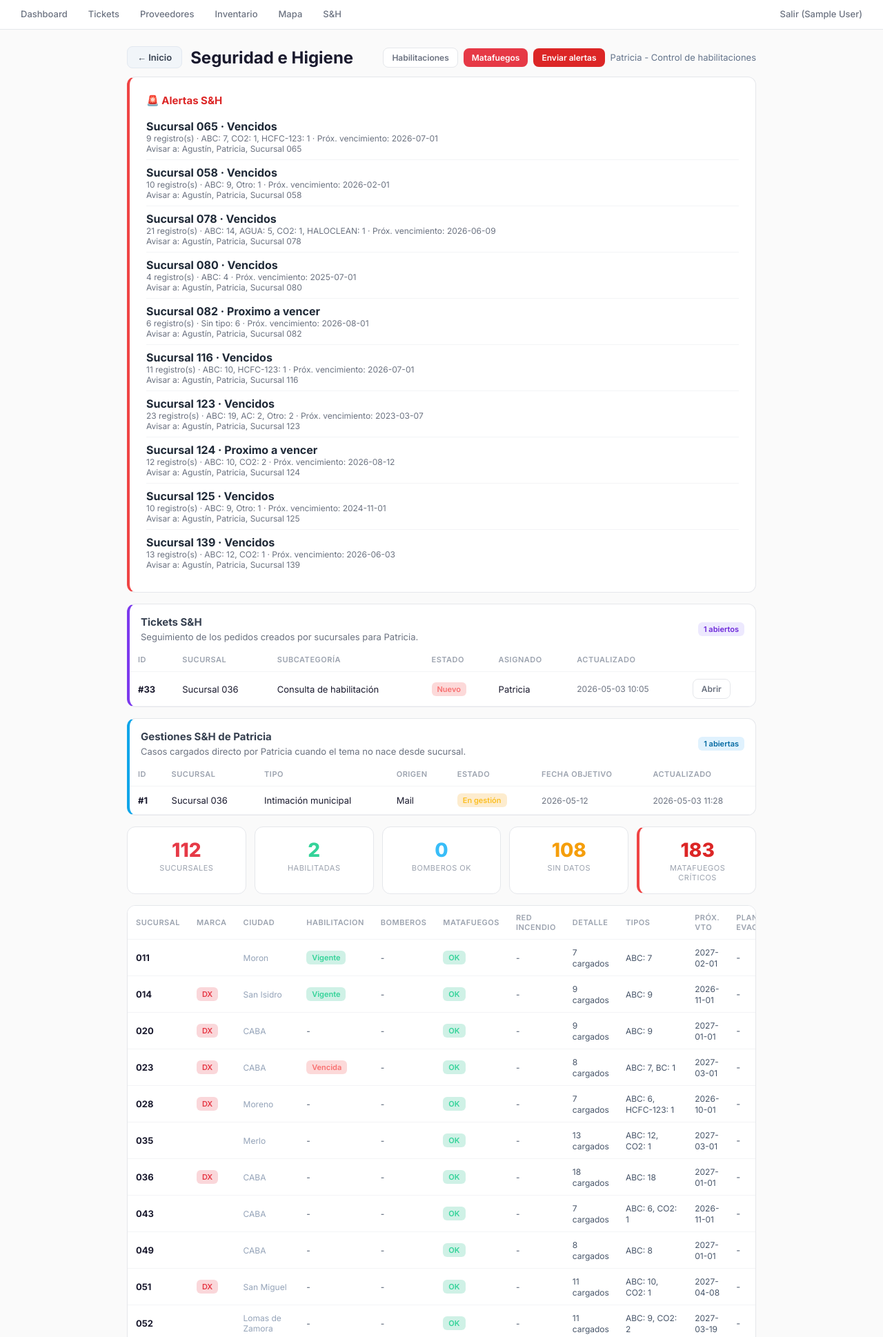
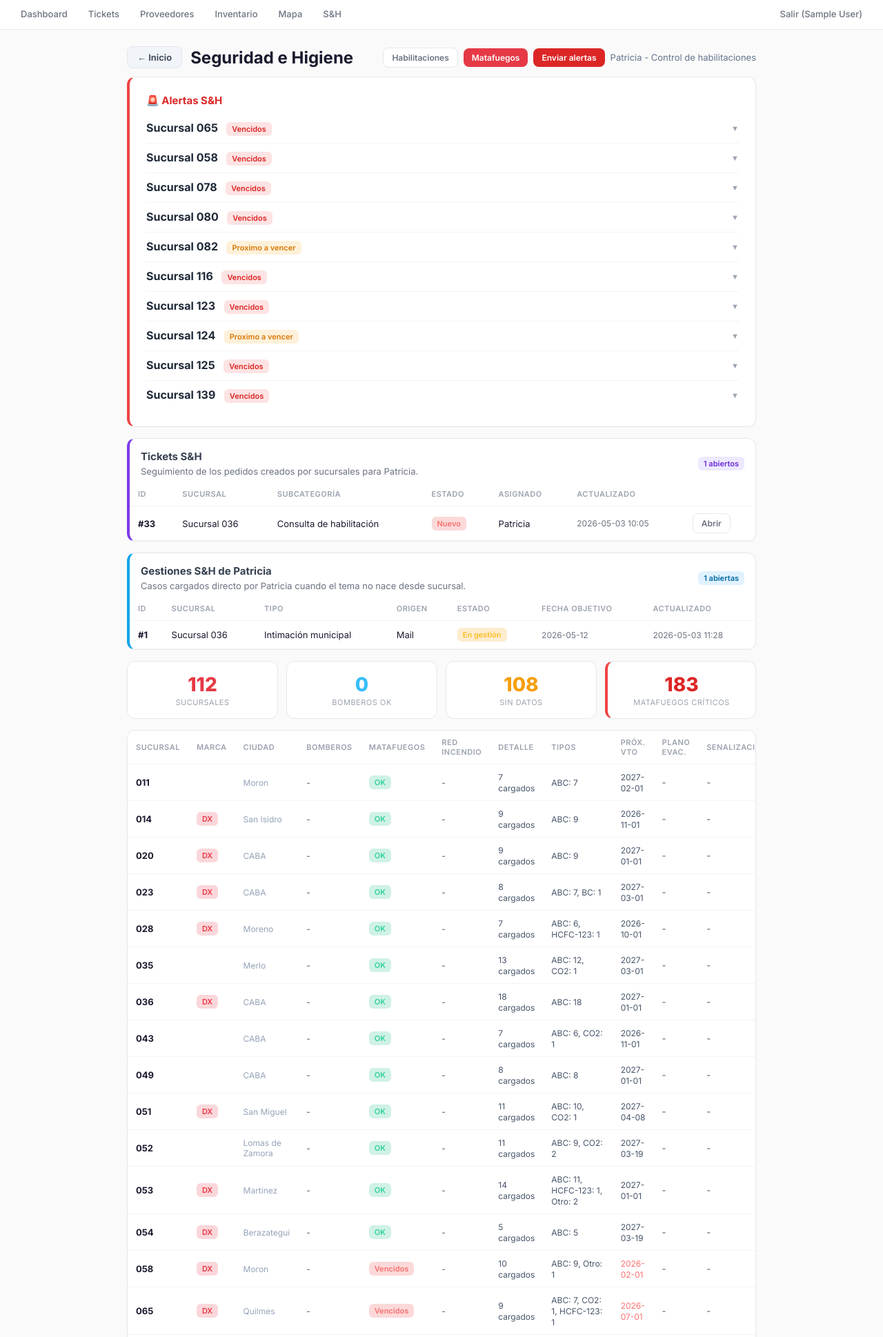
Before and after one commit to agustintomasbrahim-dot/tecman, a Flask app: page /admin/syh in a window 1280 px wide. Shown: the part 65-2003 px from the top of the page at 69% size. Run offline with Flask 3, Linux system fonts and the light colour scheme; the visitor is signed in with stand-in values (Sample User, id 1).

Commit message:
S&H: alertas acordeón + sacar habilitaciones duplicadas
- Alertas S&H ahora son acordeones clickeables (expand/collapse con detalle)
- Saca columna Habilitacion de la tabla y stat Habilitadas (ya está en /habilitaciones)

Co-Authored-By: Claude Sonnet 4.6 <noreply@anthropic.com>

```diff
--- a/templates/admin_syh.html
+++ b/templates/admin_syh.html
@@ -44,13 +44,37 @@
 <div class="card" style="border-left: 4px solid #ef4444; margin-bottom: 16px;">
     <h3 style="margin-bottom: 10px; color: #dc2626;">🚨 Alertas S&H</h3>
     {% for a in alertas_syh[:10] %}
-    <div style="padding: 8px 0; {% if not loop.last %}border-bottom: 1px solid #f3f4f6;{% endif %}">
-        <div style="font-weight: 700; color: #1f2937;">Sucursal {{ a.sucursal_num }} · {{ a.estado }}</div>
-        <div style="font-size: 12px; color: #6b7280;">{{ a.cantidad }} registro(s) · {{ a.tipos }} · Próx. vencimiento: {{ a.proximo_vto or '-' }}</div>
-        <div style="font-size: 12px; color: #6b7280;">Avisar a: {{ a.destinatarios | join(', ') }}</div>
+    <div style="{% if not loop.last %}border-bottom: 1px solid #f3f4f6;{% endif %}">
+        <div onclick="toggleAlerta(this)" style="padding: 10px 0; cursor: pointer; display: flex; justify-content: space-between; align-items: center; user-select: none;">
+            <div>
+                <span style="font-weight: 700; color: #1f2937;">Sucursal {{ a.sucursal_num }}</span>
+                <span style="margin-left: 8px;">
+                    {% if a.estado == 'Vencidos' %}<span class="badge" style="background: rgba(239,68,68,0.15); color: #dc2626;">Vencidos</span>
+                    {% else %}<span class="badge" style="background: rgba(245,158,11,0.15); color: #d97706;">{{ a.estado }}</span>{% endif %}
+                </span>
+            </div>
+            <span style="font-size: 11px; color: #9ca3af;">▼</span>
+        </div>
+        <div class="alerta-detalle" style="display: none; padding: 0 0 12px 0;">
+            <div style="background: #fef2f2; border-radius: 8px; padding: 12px; font-size: 13px;">
+                <div style="margin-bottom: 6px;"><span style="color: #6b7280;">Registros:</span> <strong>{{ a.cantidad }}</strong></div>
+                <div style="margin-bottom: 6px;"><span style="color: #6b7280;">Tipos:</span> {{ a.tipos }}</div>
+                <div style="margin-bottom: 6px;"><span style="color: #6b7280;">Próx. vencimiento:</span> <strong style="color: #dc2626;">{{ a.proximo_vto or '-' }}</strong></div>
+                <div><span style="color: #6b7280;">Avisar a:</span> {{ a.destinatarios | join(', ') }}</div>
+            </div>
+        </div>
     </div>
     {% endfor %}
 </div>
+<script>
+function toggleAlerta(header) {
+    var detalle = header.nextElementSibling;
+    var arrow = header.querySelector('span:last-child');
+    var open = detalle.style.display !== 'none';
+    detalle.style.display = open ? 'none' : 'block';
+    arrow.textContent = open ? '▼' : '▲';
+}
+</script>
 {% endif %}
 
 <div class="card" style="border-left: 4px solid #7c3aed; margin-bottom: 16px; padding:0; overflow-x:auto;">
@@ -144,10 +168,6 @@
         <div class="label">Sucursales</div>
     </div>
     <div class="stat-card">
-        <div class="number" style="color: #34d399;">{{ habilitadas }}</div>
-        <div class="label">Habilitadas</div>
-    </div>
-    <div class="stat-card">
         <div class="number" style="color: #38bdf8;">{{ bomberos_ok }}</div>
         <div class="label">Bomberos OK</div>
     </div>
@@ -169,7 +189,6 @@
                 <th>Sucursal</th>
                 <th>Marca</th>
                 <th>Ciudad</th>
-                <th>Habilitacion</th>
                 <th>Bomberos</th>
                 <th>Matafuegos</th>
                 <th>Red incendio</th>
@@ -187,13 +206,6 @@
                 <td style="font-weight: 700;">{{ s.num }}</td>
                 <td><span class="badge" style="background: {% if s.marca == 'DX' %}rgba(230,57,70,0.2); color: #e63946{% elif s.marca == 'MV' %}rgba(255,255,255,0.15); color: #fff{% else %}rgba(232,145,168,0.2); color: #e891a8{% endif %};">{{ s.marca }}</span></td>
                 <td style="color: #94a3b8; font-size: 12px;">{{ s.ciudad }}</td>
-                <td>
-                    {% if s.habilitacion == 'Vigente' %}<a href="{{ url_for('admin_habilitaciones') }}?sucursal=Sucursal+{{ s.num }}" style="text-decoration:none;"><span class="badge" style="background: rgba(16,185,129,0.2); color: #34d399;">Vigente</span></a>
-                    {% elif s.habilitacion == 'Vencida' %}<a href="{{ url_for('admin_habilitaciones') }}?sucursal=Sucursal+{{ s.num }}" style="text-decoration:none;"><span class="badge" style="background: rgba(239,68,68,0.2); color: #f87171;">Vencida</span></a>
-                    {% elif s.habilitacion == 'En tramite' %}<a href="{{ url_for('admin_habilitaciones') }}?sucursal=Sucursal+{{ s.num }}" style="text-decoration:none;"><span class="badge" style="background: rgba(245,158,11,0.2); color: #fbbf24;">En tramite</span></a>
-                    {% elif s.habilitacion == 'Sin habilitacion' %}<a href="{{ url_for('admin_habilitaciones') }}?sucursal=Sucursal+{{ s.num }}" style="text-decoration:none;"><span class="badge" style="background: rgba(239,68,68,0.2); color: #f87171;">Sin hab.</span></a>
-                    {% else %}<span style="color: #475569; font-size: 12px;">-</span>{% endif %}
-                </td>
                 <td>
                     {% if s.bomberos == 'Aprobado' %}<span class="badge" style="background: rgba(16,185,129,0.2); color: #34d399;">OK</span>
                     {% elif s.bomberos == 'Pendiente' %}<span class="badge" style="background: rgba(245,158,11,0.2); color: #fbbf24;">Pend.</span>
```
